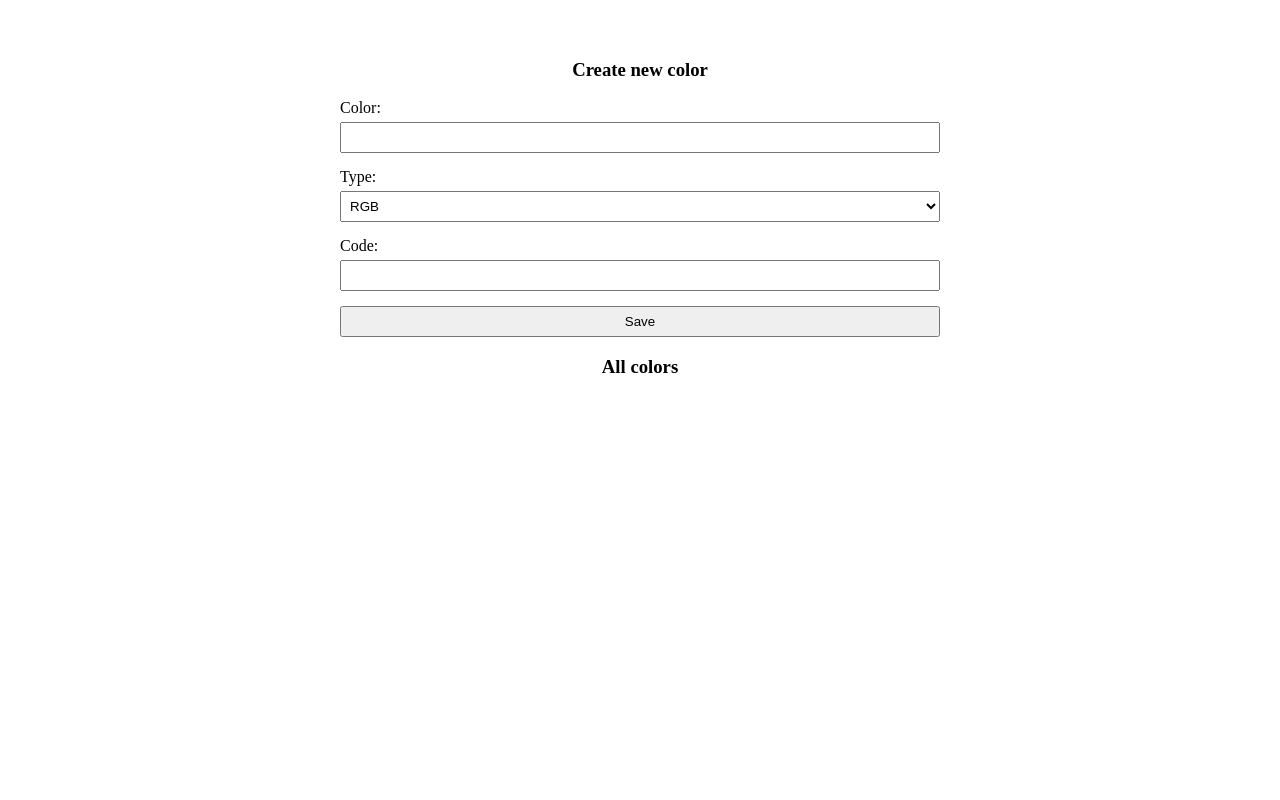
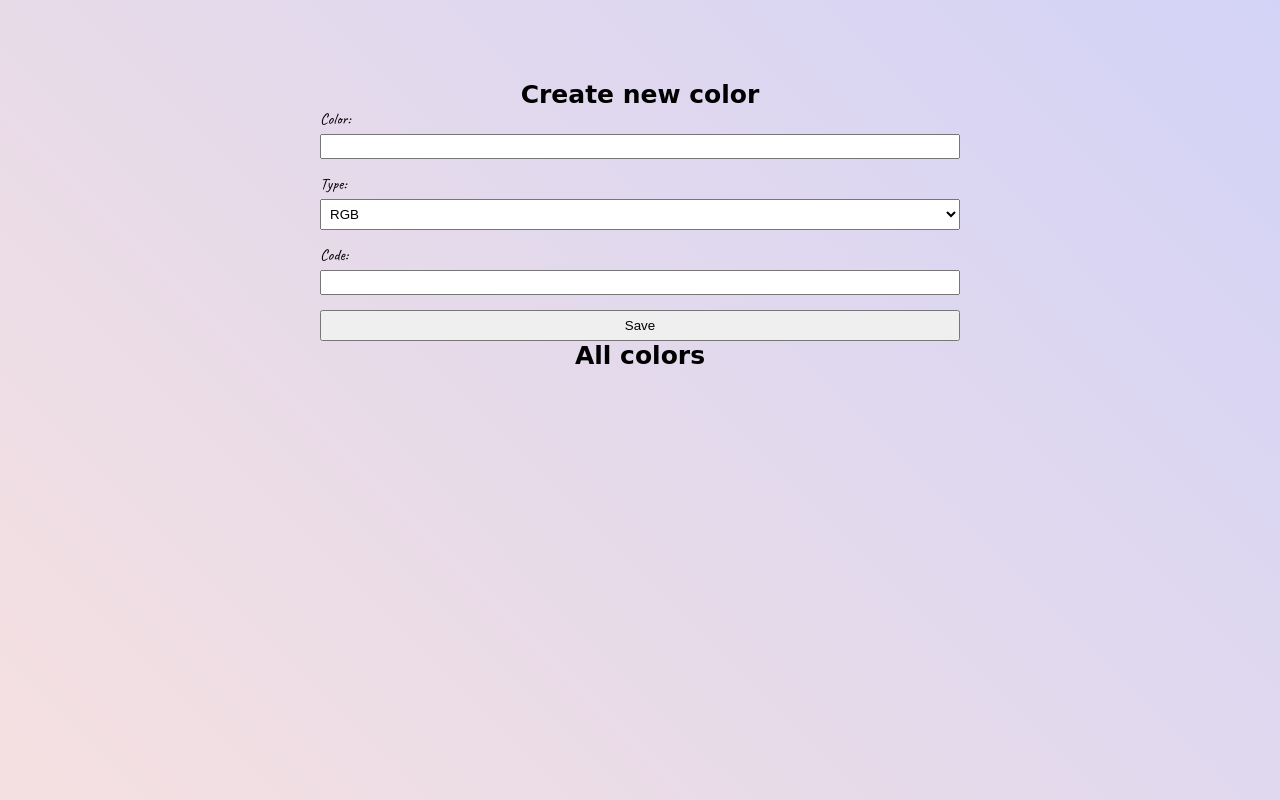
Before and after one commit to NataleSv/Add-color-card, a plain HTML site: page index.html in a window 1280 px wide. Drawn offline with Linux system fonts and the light colour scheme; a web font is replaced by a local one.

Commit message:
fix: edit wrapper and add font-family to labels

```diff
--- a/style.css
+++ b/style.css
@@ -1,15 +1,28 @@
-body {
+* {
+    margin: 0;
+    padding: 0;
+    box-sizing: border-box;
+}
+
+.wrapper {
+    padding-top: 10vh;
     text-align: center;
-    margin: 40px;
+    background: linear-gradient(45deg, #f5e0e0, #d3d3f7);
+    min-height: 100vh;
+}
+h3 {
+    font-family: 'Inspiration', cursive;
+    font-size: 25px;
 }
 
 p, h4 {
     margin: 10px;
+
 }
 
 .result {
-    height: 100px;
-    padding: 40px;
+
+    padding: 20px;
 }
 
 .opacity {
@@ -56,6 +69,7 @@ select, button{
 
 label {
     text-align: left;
+    font-family: 'Caveat', cursive;
 }
 
 #grid {
```
